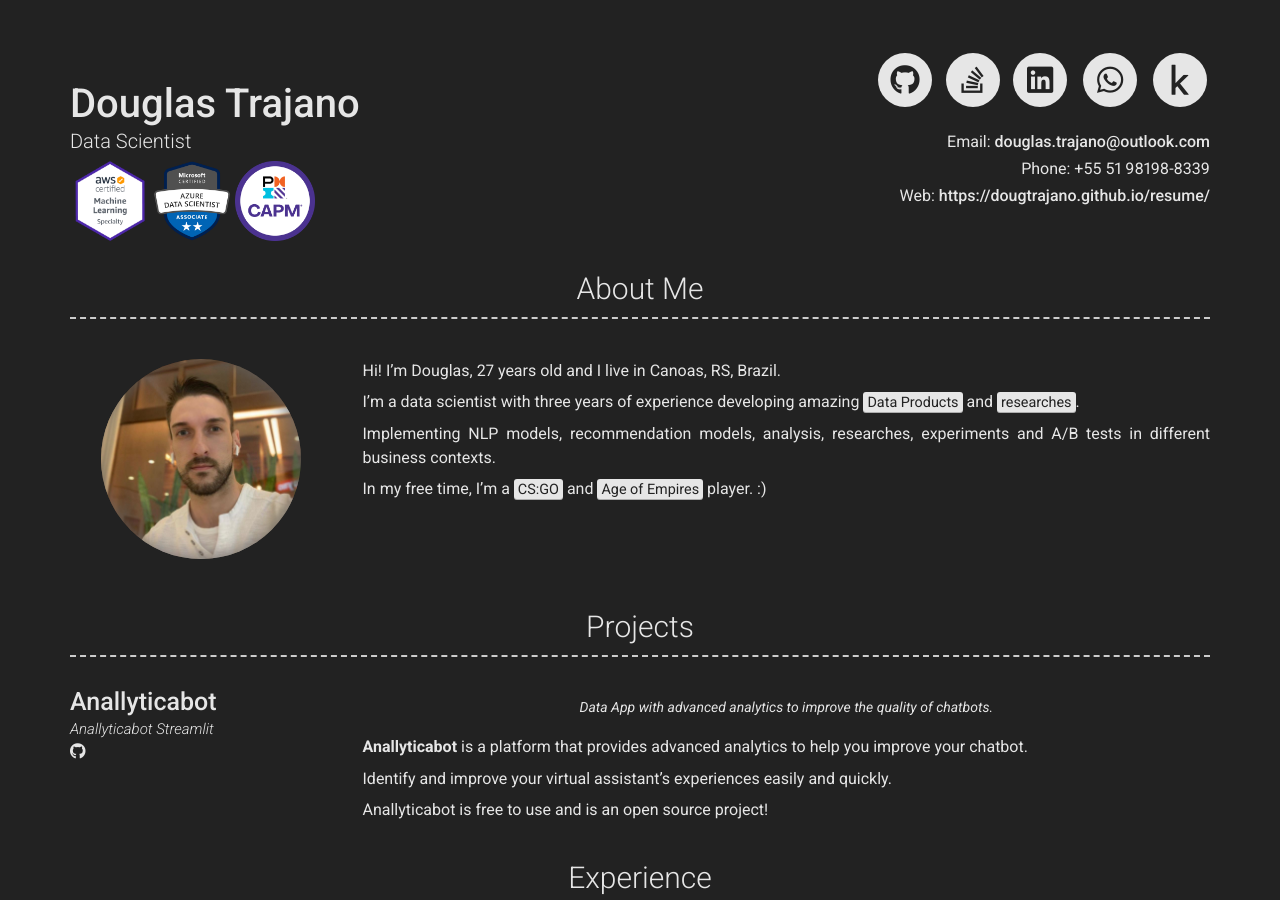
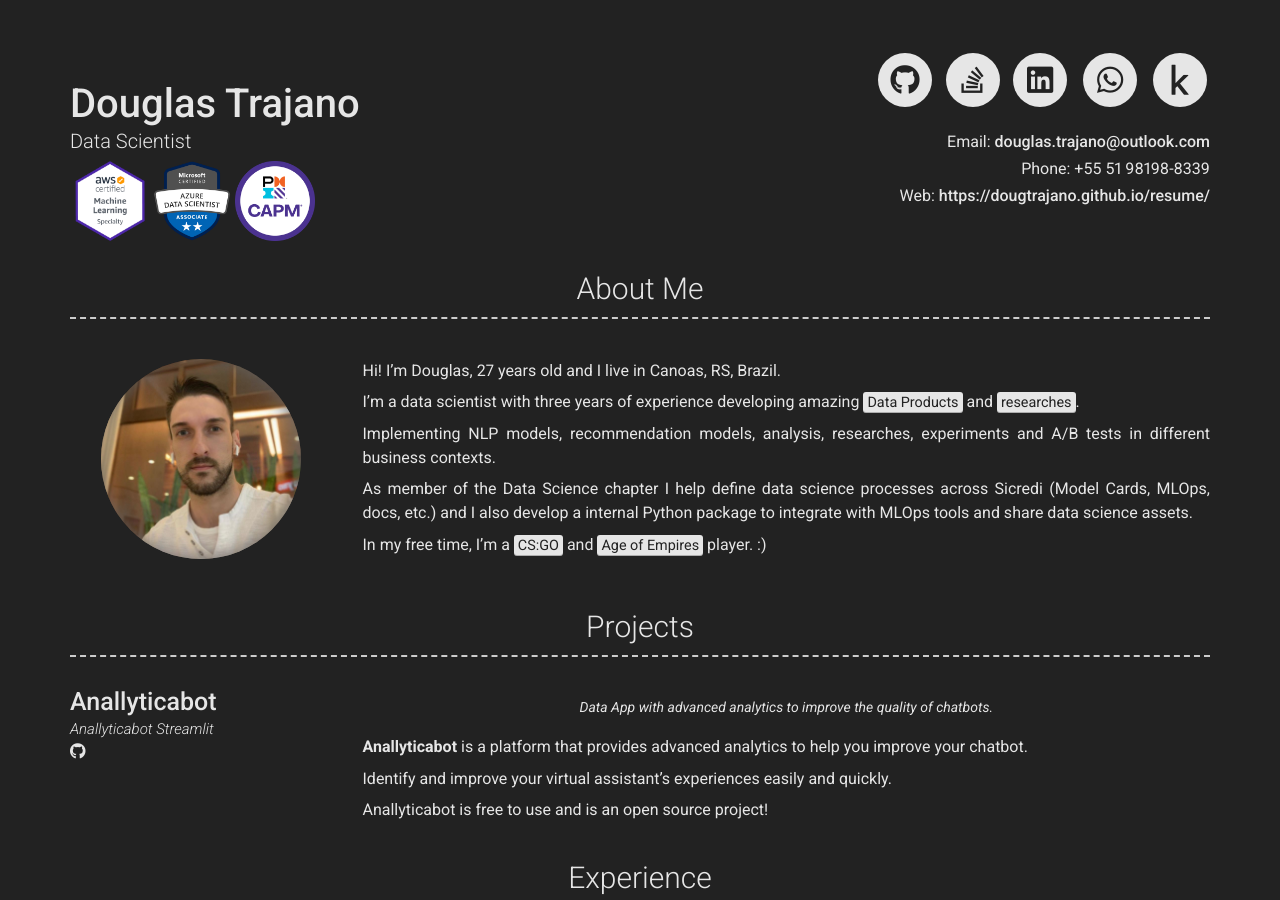
Before and after one commit to DougTrajano/resume, a Jekyll site: the page built from index.md, in a window 1280 px wide and 900 px high. Built offline with Jekyll 4.4.1, drawn with Linux system fonts in a browser that asks for light colours; nearby versions of some CDN libraries.

Commit message:
update about

```diff
--- a/_config.yml
+++ b/_config.yml
@@ -57,6 +57,8 @@ about_content: | # this will include new lines to allow paragraphs
   I'm a data scientist with three years of experience developing amazing <mark>Data Products</mark> and <mark>researches</mark>.
 
   Implementing NLP models, recommendation models, analysis, researches, experiments and A/B tests in different business contexts.
+
+  As member of the Data Science chapter I help define data science processes across Sicredi (Model Cards, MLOps, docs, etc.) and I also develop a internal Python package to integrate with MLOps tools and share data science assets.
 
   In my free time, I'm a <mark>CS:GO</mark> and <mark>Age of Empires</mark> player. :)
 
```
